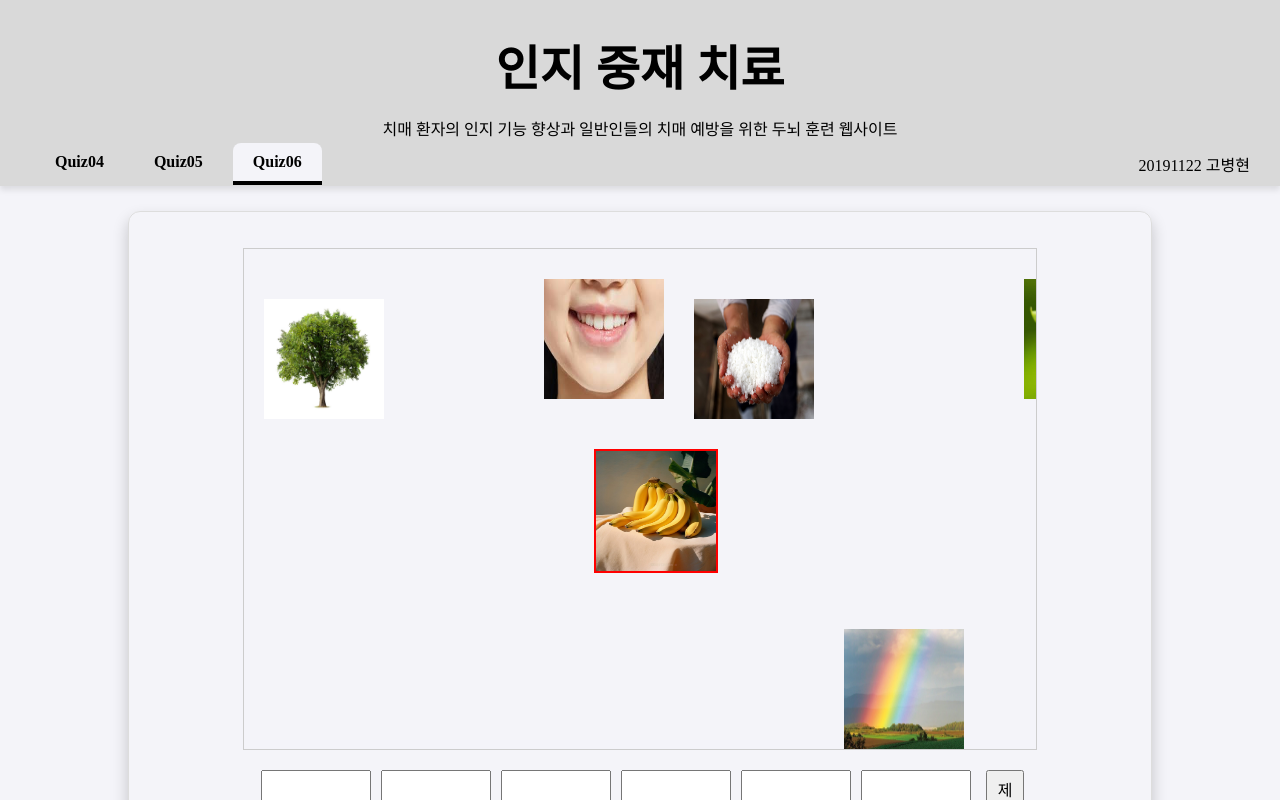
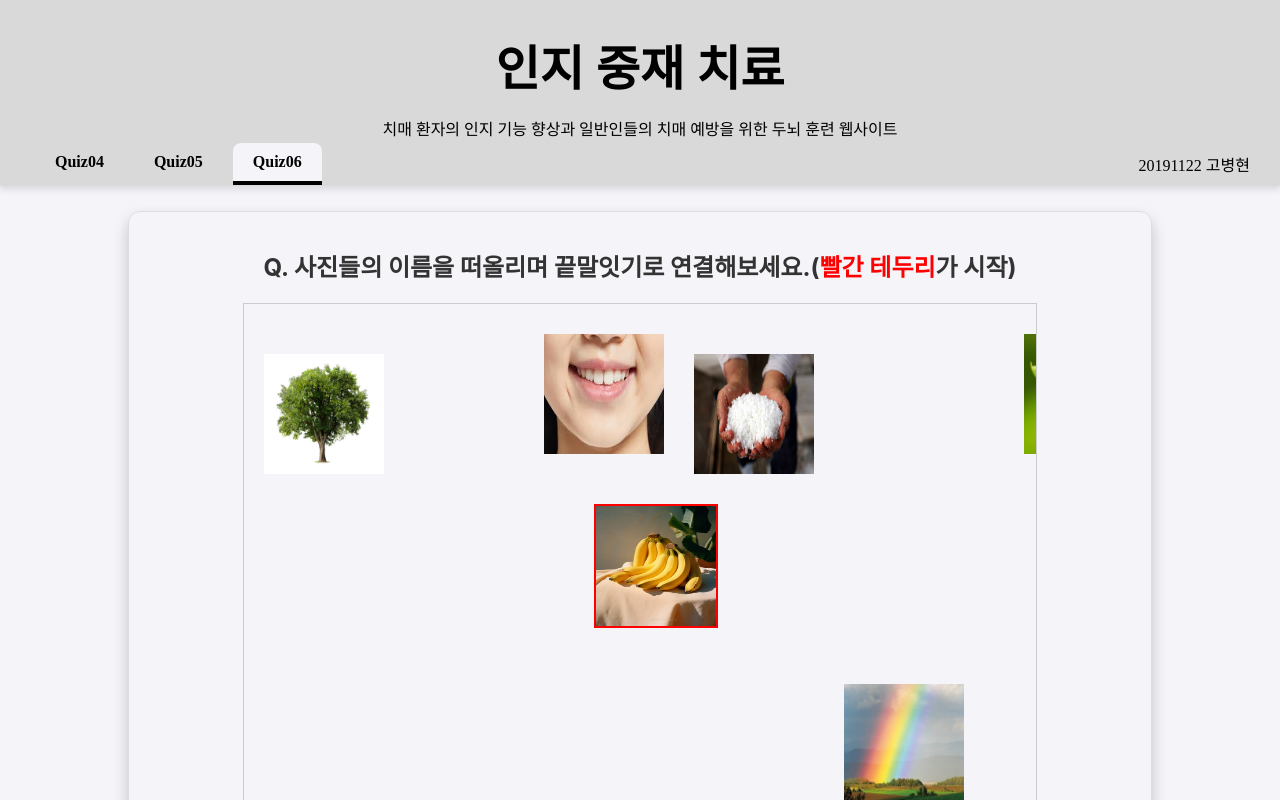
Before and after one commit to BH0120/Web-Application-Programming, a React (Create React App) app: page /page3 in a window 1280 px wide. Both pictures are taken after a click on the button "Quiz06". Shown: the top 800 px of the page. Built offline with nearby package versions, Linux system fonts and the light colour scheme; a web font is replaced by a local one.

Commit message:
Quiz6 제목 추가

```diff
--- a/src/quiz06/Quiz06.js
+++ b/src/quiz06/Quiz06.js
@@ -132,6 +132,8 @@ function Quiz06() {
 
   return (
     <div>
+      <h2>
+        Q. 사진들의 이름을 떠올리며 끝말잇기로 연결해보세요.(<b style={{color: "red"}}>빨간 테두리</b>가 시작)</h2>
       <div id="quiz06-container">
         {imageWords.map((item, index) => (
           <img
@@ -153,7 +155,7 @@ function Quiz06() {
             onChange={(e) => handleInputChange(index, e)}
           />
         ))}
-        <button className='quiz06-submit-btn' onClick={checkAnswers}>제출</button>
+        <button className='quiz06-submit-btn' onClick={checkAnswers}>정답 확인</button>
       </div>
     </div>
   );
```
